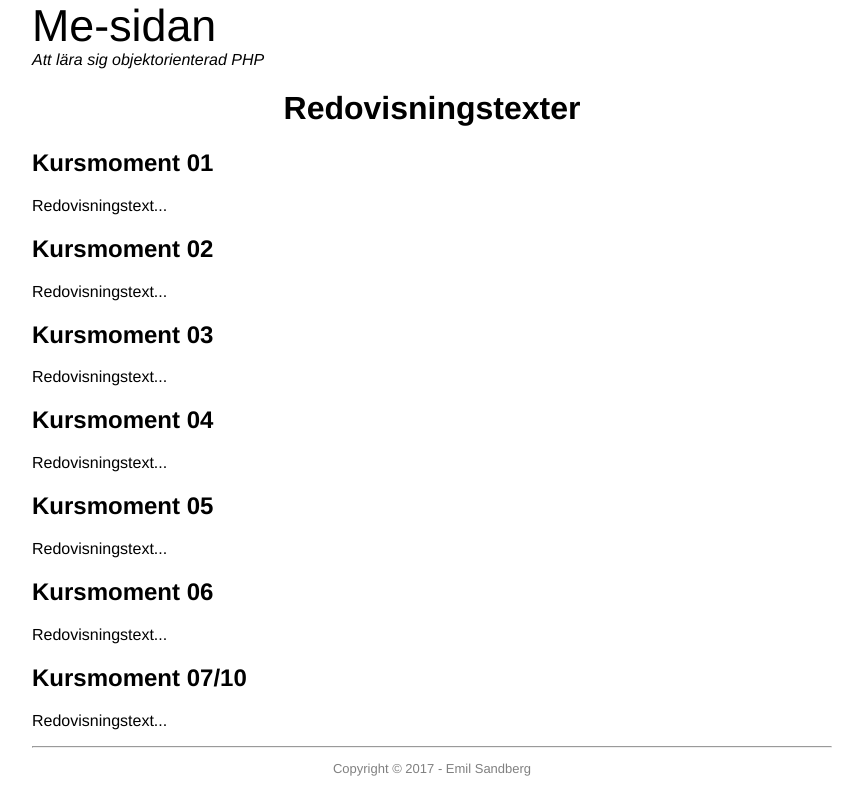
After one commit to emsa16/anax-lite, a PHP site: template view/take1/report.php in a window 1280 px wide. The commit adds this page. Shown: the whole page, without its empty margins (208-1071 px from the left). Run offline with PHP 8.4, Linux system fonts and the light colour scheme; the template is opened without the code that fills it, so the values that code supplies are empty.

Commit message:
Completed me-site task

```diff
--- /dev/null
+++ b/htdocs/css/style.css
@@ -0,0 +1,43 @@
+html {
+  font-family: "Helvetica Neue", Helvetica, Arial, sans-serif;
+}
+
+body {
+  max-width: 800px;
+  margin: 0 auto;
+}
+
+nav {
+  text-align: center;
+}
+
+h1 {
+  text-align: center;
+}
+
+footer {
+  clear: both;
+  text-align: center;
+  font-size: 13px;
+  color: grey;
+}
+
+.site-title {
+  font-size: 2.8em;
+}
+
+.site-slogan {
+  font-style: italic;
+}
+
+.me {
+  float: right;
+  max-width: 220px;
+  margin: 3px;
+}
+
+.book {
+  float: right;
+  max-width: 400px;
+  margin-bottom: 20px;
+}
--- /dev/null
+++ b/view/take1/footer.php
@@ -0,0 +1,6 @@
+<footer>
+    <hr />
+    <p>Copyright &copy; 2017 - Emil Sandberg</p>
+</footer>
+</body>
+</html>
--- a/view/take1/header.php
+++ b/view/take1/header.php
@@ -1,3 +1,11 @@
 <!doctype html>
-<meta charset="utf-8">
-<title><?= $title ?></title>
+<html lang="sv">
+<head>
+    <meta charset="utf-8">
+    <title><?= $title ?> | oophp</title>
+    <link rel="stylesheet" href="css/style.css">
+</head>
+<body>
+    <header>
+        <div class="site-title">Me-sidan</div>
+        <div class="site-slogan">Att lära sig objektorienterad PHP</div>
--- /dev/null
+++ b/view/take1/report.php
@@ -0,0 +1,36 @@
+<h1>Redovisningstexter</h1>
+
+<h2>Kursmoment 01</h2>
+<p>
+    Redovisningstext...
+</p>
+
+<h2>Kursmoment 02</h2>
+<p>
+    Redovisningstext...
+</p>
+
+<h2>Kursmoment 03</h2>
+<p>
+    Redovisningstext...
+</p>
+
+<h2>Kursmoment 04</h2>
+<p>
+    Redovisningstext...
+</p>
+
+<h2>Kursmoment 05</h2>
+<p>
+    Redovisningstext...
+</p>
+
+<h2>Kursmoment 06</h2>
+<p>
+    Redovisningstext...
+</p>
+
+<h2>Kursmoment 07/10</h2>
+<p>
+    Redovisningstext...
+</p>
```
Also changed, not shown: config/route/base.php (+14 -2 lines), view/take1/about.php (+24 -2 lines), view/take1/home.php (+13 -3 lines), view/take1/navbar.php (+11 -8 lines), htdocs/img/php.jpg (added), htdocs/img/profile.jpg (added), 1 other file.
